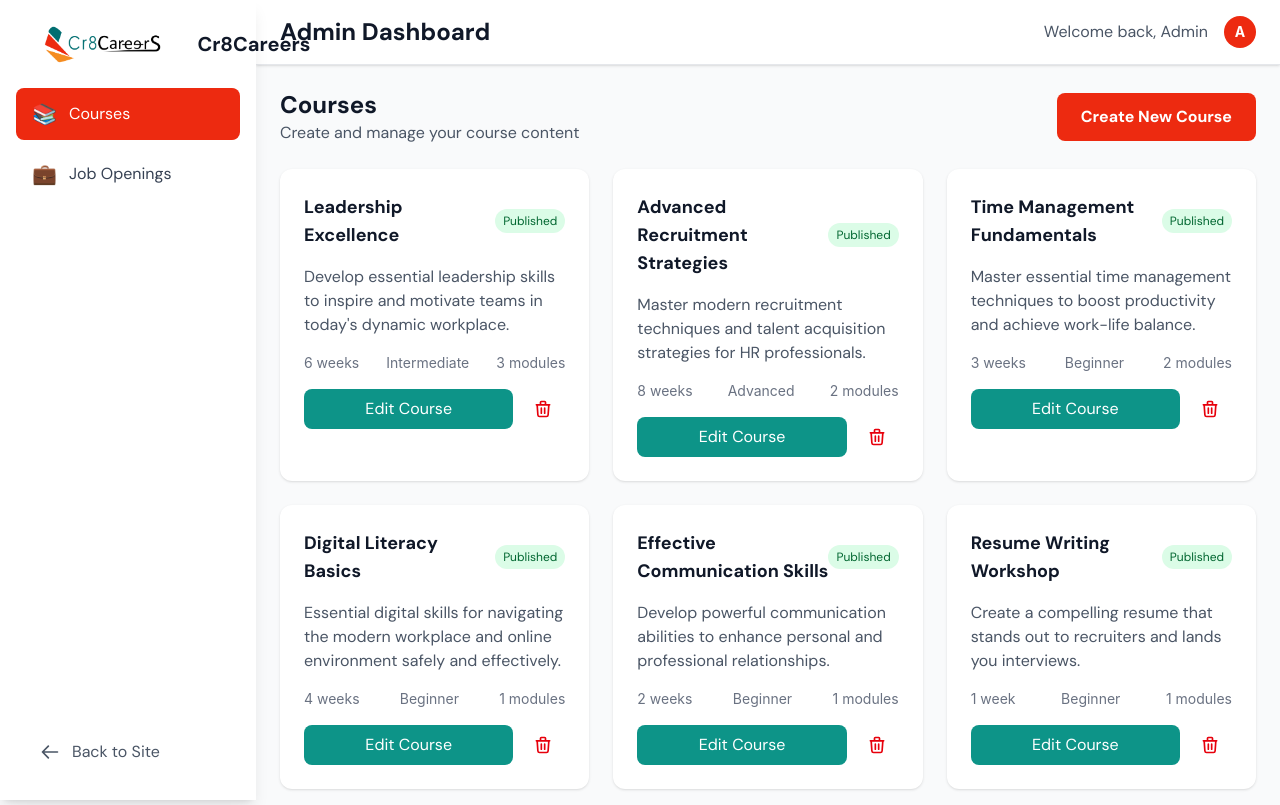
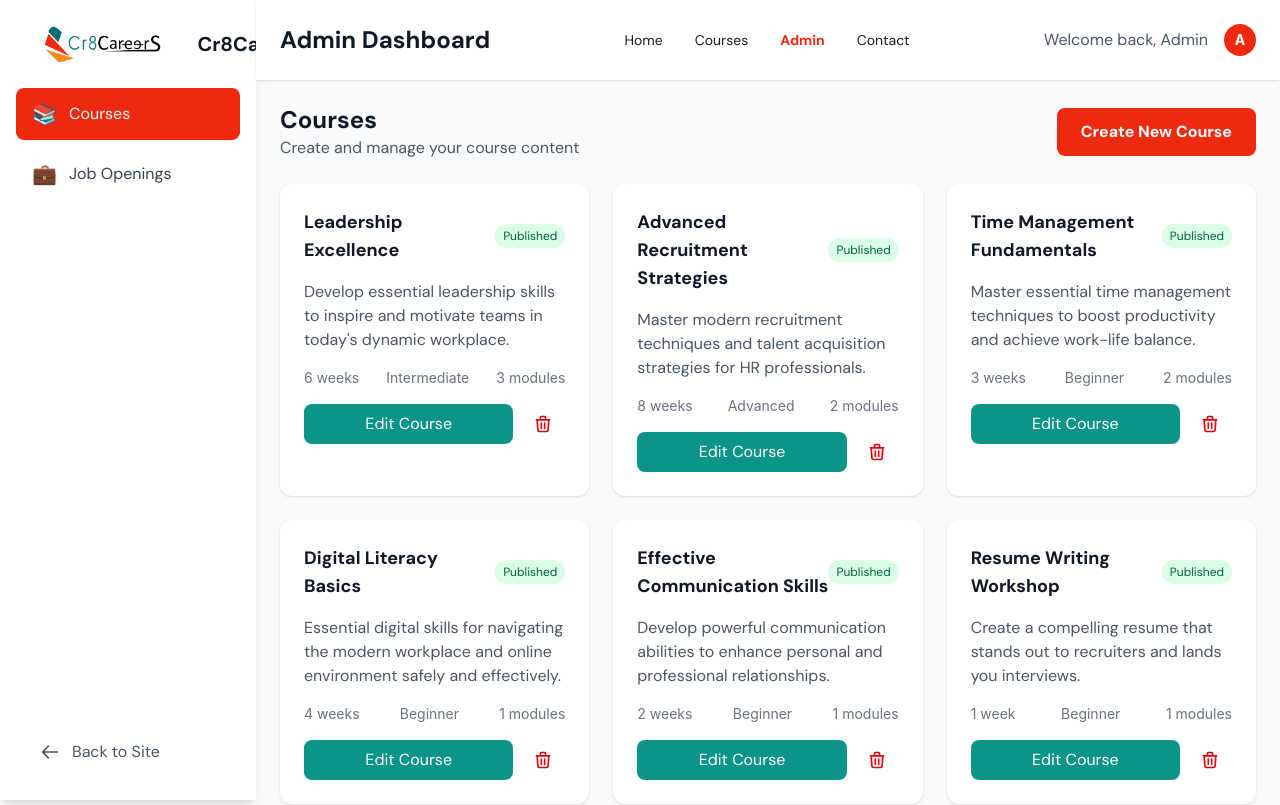
Before and after one commit to i-oladele/cr8careers, a React (Vite) app: page /admin in a window 1280 px wide. Shown: the top 805 px of the page. Built offline with nearby package versions, Linux system fonts and the light colour scheme; sample sign-in values are in the browser's storage.

Commit message:
Restore original header design to admin dashboard
- Bring back the full-width header with navigation links
- Keep the new left sidebar navigation
- Maintain proper spacing and layout
- Preserve the Admin Dashboard title and user info

```diff
--- a/src/app/pages/AdminDashboard.tsx
+++ b/src/app/pages/AdminDashboard.tsx
@@ -1097,12 +1097,20 @@ export default function AdminDashboard() {
       {/* Main Content */}
       <div className="ml-64">
         {/* Top Header */}
-        <header className="bg-white shadow-sm border-b border-gray-200">
-          <div className="px-6 py-4">
-            <div className="flex items-center justify-between">
-              <h1 className="font-['DM_Sans',sans-serif] font-bold text-2xl text-gray-900">
-                Admin Dashboard
-              </h1>
+        <header className="fixed top-0 left-64 right-0 bg-white z-40 shadow-sm">
+          <div className="max-w-7xl px-6">
+            <div className="flex items-center justify-between h-20">
+              <div className="flex items-center gap-4">
+                <h1 className="font-['DM_Sans',sans-serif] font-bold text-2xl text-gray-900">
+                  Admin Dashboard
+                </h1>
+              </div>
+              <nav className="hidden md:flex gap-8 items-center">
+                <Link to="/" className="font-['DM_Sans',sans-serif] text-[#1d1d1d] text-sm hover:text-[#ed2a10] transition-colors">Home</Link>
+                <Link to="/courses" className="font-['DM_Sans',sans-serif] text-[#1d1d1d] text-sm hover:text-[#ed2a10] transition-colors">Courses</Link>
+                <Link to="/admin" className="font-['DM_Sans',sans-serif] text-[#ed2a10] text-sm font-bold">Admin</Link>
+                <Link to="/contact" className="font-['DM_Sans',sans-serif] text-[#1d1d1d] text-sm hover:text-[#ed2a10] transition-colors">Contact</Link>
+              </nav>
               <div className="flex items-center gap-4">
                 <span className="font-['DM_Sans',sans-serif] text-gray-600">
                   Welcome back, Admin
@@ -1116,7 +1124,7 @@ export default function AdminDashboard() {
         </header>
 
         {/* Page Content */}
-        <main>
+        <main className="pt-20">
           {activeSection === 'courses' && (
             <div className="p-6">
               <div className="flex items-center justify-between mb-6">
```
